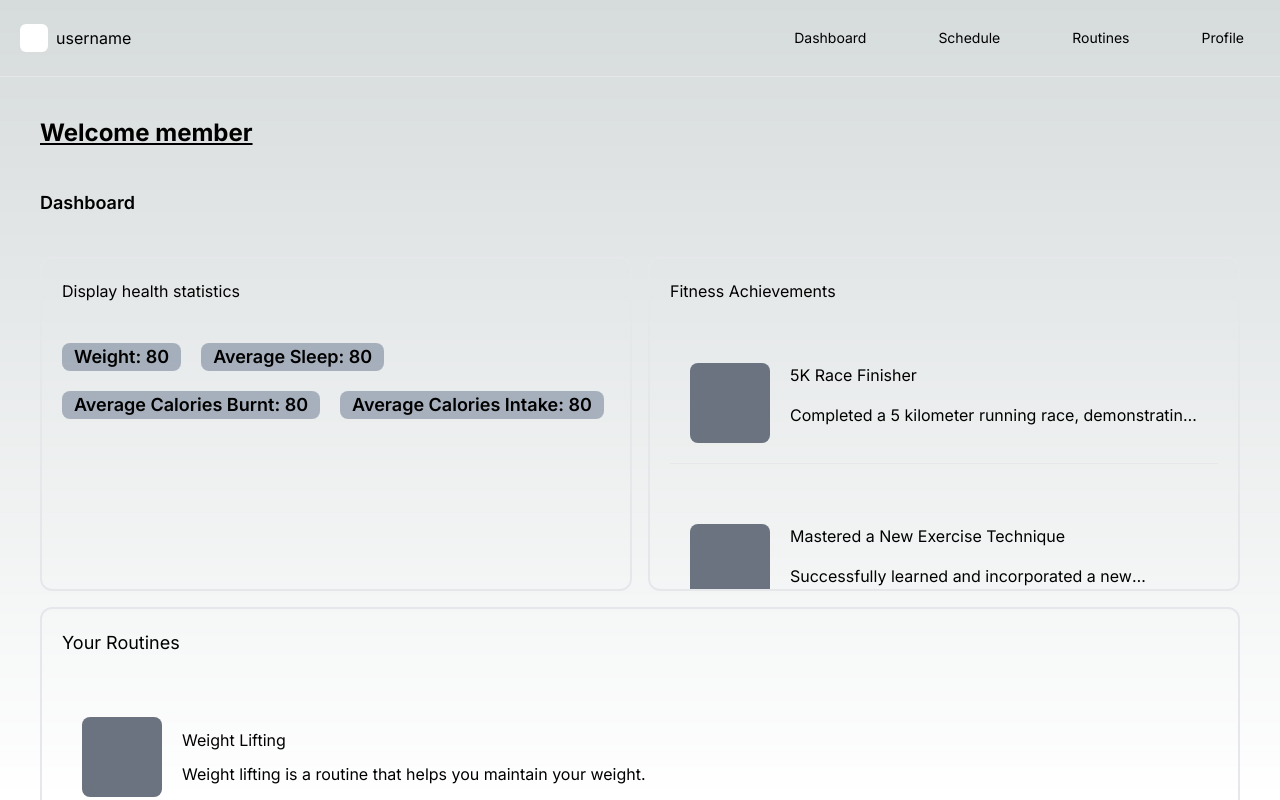
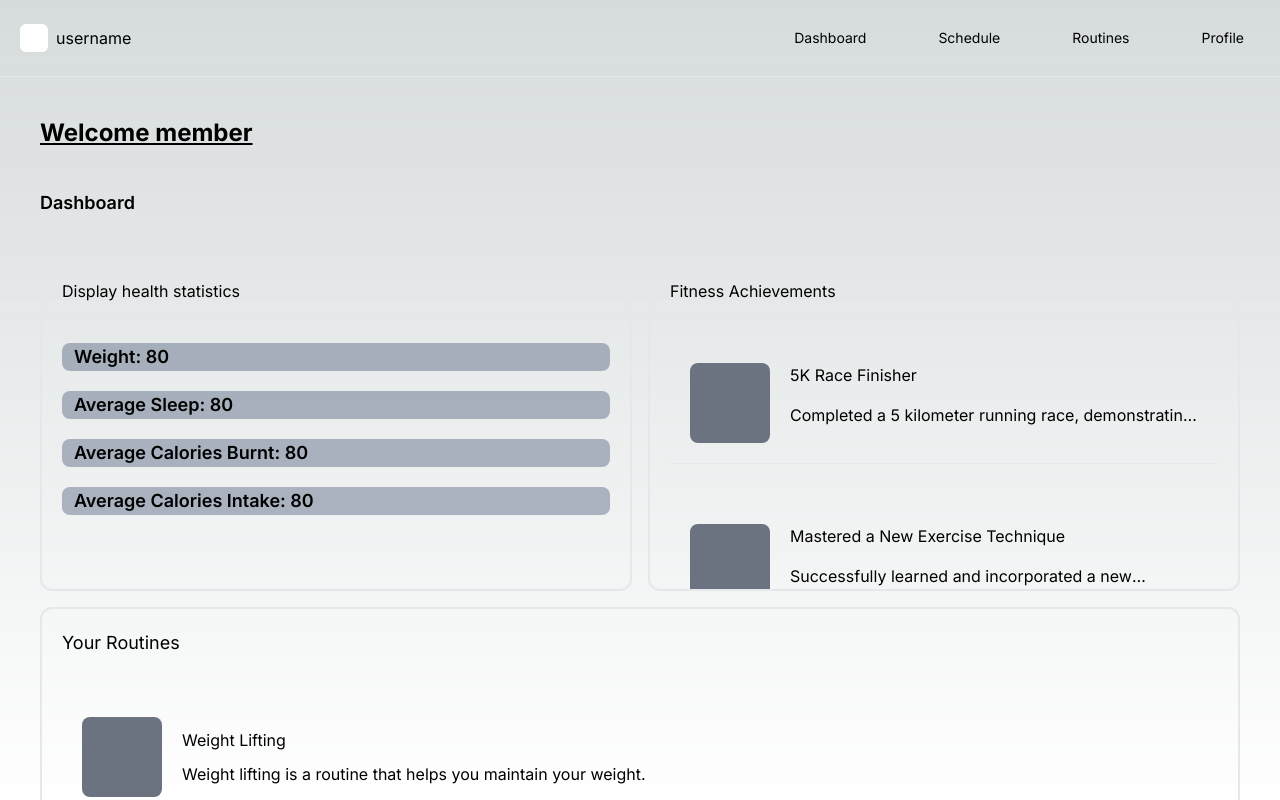
Before and after one commit to AdityaSriramTeja/fitness, a Next.js app: page /member in a window 1280 px wide. Shown: the top 800 px of the page. Built offline with nearby package versions, Linux system fonts and the light colour scheme.

Commit message:
homepage ui modification

```diff
--- a/src/app/(root)/(member)/member/page.tsx
+++ b/src/app/(root)/(member)/member/page.tsx
@@ -11,7 +11,7 @@ const Member = () => {
       <div className="h-[100vh] max-h-[300vh] grid   grid-cols-2 gap-4">
         <div className="border-2 rounded-xl p-5 space-y-10 ">
           <h4>Display health statistics </h4>
-          <div className="flex flex-wrap gap-5  max-h-[450px]">
+          <div className="flex flex-wrap flex-col gap-5  max-h-[450px]">
             <span className="text-lg font-semibold capitalize  bg-slate-500/50 px-3 rounded-lg">
               weight: 80
             </span>
@@ -26,6 +26,7 @@ const Member = () => {
             </span>
           </div>
         </div>
+
         <MemberAchievements />
         <MemberRoutine />
       </div>
```
